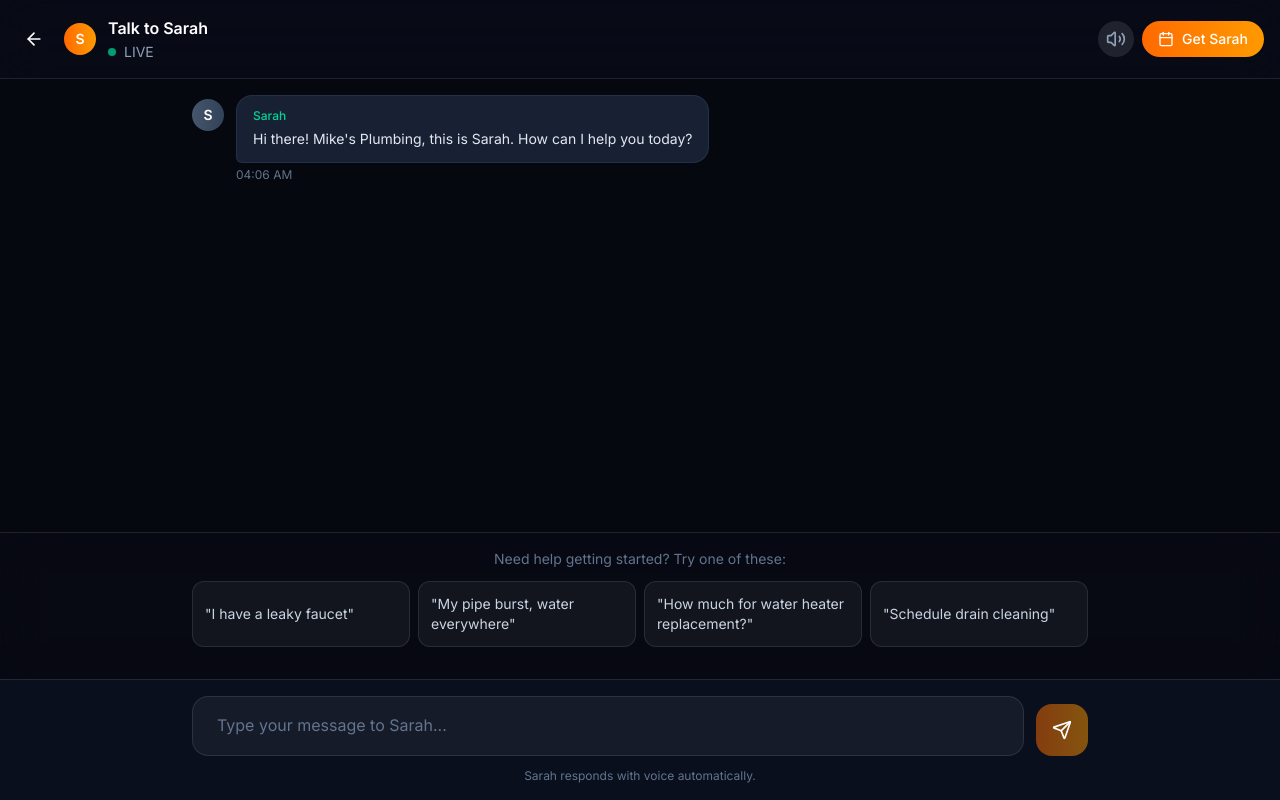
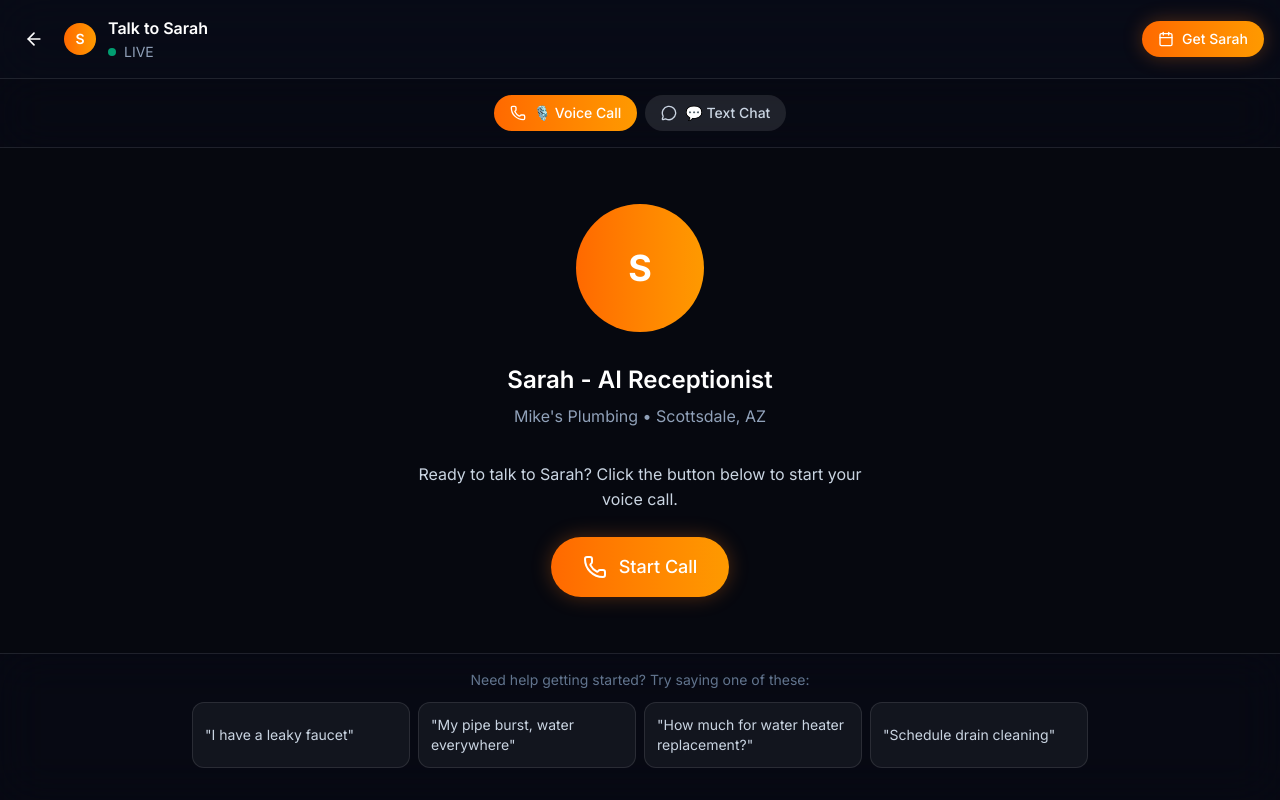
Before and after one commit to omniaintelligenceteam-ctrl/silent-ai-partner, a Next.js app: page /demo in a window 1280 px wide. Built offline with nearby package versions, Linux system fonts and the light colour scheme; no server answers.

Commit message:
Restore dual-mode demo: Voice Call (Retell) + Text Chat (w/ ElevenLabs TTS)

```diff
--- a/src/app/demo/page.tsx
+++ b/src/app/demo/page.tsx
@@ -1,7 +1,7 @@
 'use client';
 
 import { useState, useRef, useEffect } from 'react';
-import { Send, Calendar, ArrowLeft, Volume2, VolumeX } from 'lucide-react';
+import { Send, Calendar, ArrowLeft, Volume2, VolumeX, Phone, MessageCircle, PhoneOff } from 'lucide-react';
 import { FadeIn } from '@/components/ui/FadeIn';
 
 type Message = {
@@ -9,6 +9,9 @@ type Message = {
   content: string;
   timestamp: Date;
 };
+
+type CallState = 'idle' | 'connecting' | 'connected';
+type Mode = 'voice' | 'text';
 
 const scriptPrompts = [
   "I have a leaky faucet",
@@ -20,6 +23,9 @@ const scriptPrompts = [
 const SARAH_GREETING = "Hi there! Mike's Plumbing, this is Sarah. How can I help you today?";
 
 export default function DemoPage() {
+  const [mode, setMode] = useState<Mode>('voice');
+
+  // Text Chat State
   const [messages, setMessages] = useState<Message[]>([
     {
       role: 'assistant',
@@ -33,6 +39,10 @@ export default function DemoPage() {
   const [audioQueue, setAudioQueue] = useState<string[]>([]);
   const [isMuted, setIsMuted] = useState(false);
 
+  // Voice Call State
+  const [callState, setCallState] = useState<CallState>('idle');
+  const [retellWebClient, setRetellWebClient] = useState<any>(null);
+
   const messagesEndRef = useRef<HTMLDivElement>(null);
   const inputRef = useRef<HTMLInputElement>(null);
   const currentAudioRef = useRef<HTMLAudioElement | null>(null);
@@ -41,29 +51,57 @@ export default function DemoPage() {
 
   // Auto-scroll to bottom when new messages arrive
   useEffect(() => {
+    if (mode === 'text') {
       messagesEndRef.current?.scrollIntoView({ behavior: 'smooth' });
-  }, [messages]);
+    }
+  }, [messages, mode]);
 
-  // Auto-play Sarah's greeting on mount
+  // Auto-play Sarah's greeting on text mode
   useEffect(() => {
+    if (mode === 'text') {
       const timer = setTimeout(() => {
         if (!isMuted) {
           playTTS(SARAH_GREETING);
         }
       }, 1000);
       return () => clearTimeout(timer);
-  }, [isMuted]);
+    }
+  }, [mode, isMuted]);
 
-  // Process audio queue
+  // Process audio queue for text mode
   useEffect(() => {
     audioQueueRef.current = audioQueue;
-    if (audioQueue.length > 0 && !isProcessingAudioRef.current && !isMuted) {
+    if (audioQueue.length > 0 && !isProcessingAudioRef.current && !isMuted && mode === 'text') {
       processAudioQueue();
     }
-  }, [audioQueue, isMuted]);
+  }, [audioQueue, isMuted, mode]);
+
+  // Load Retell SDK when component mounts
+  useEffect(() => {
+    if (typeof window !== 'undefined' && !retellWebClient) {
+      // Load Retell SDK
+      const script = document.createElement('script');
+      script.src = 'https://cdn.jsdelivr.net/npm/retell-client-js-sdk@2.3.0/dist/web/index.min.js';
+      script.onload = () => {
+        // SDK loaded, initialize when needed
+        console.log('Retell SDK loaded');
+      };
+      document.head.appendChild(script);
+    }
+  }, [retellWebClient]);
+
+  // Cleanup on unmount
+  useEffect(() => {
+    return () => {
+      if (retellWebClient) {
+        retellWebClient.stopCall();
+      }
+      stopAudio();
+    };
+  }, [retellWebClient]);
 
   const processAudioQueue = async () => {
-    if (isProcessingAudioRef.current || audioQueueRef.current.length === 0 || isMuted) return;
+    if (isProcessingAudioRef.current || audioQueueRef.current.length === 0 || isMuted || mode !== 'text') return;
 
     isProcessingAudioRef.current = true;
     setIsPlaying(true);
@@ -121,7 +159,7 @@ export default function DemoPage() {
   };
 
   const playTTS = (text: string) => {
-    if (!isMuted) {
+    if (!isMuted && mode === 'text') {
       setAudioQueue(prev => [...prev, text]);
     }
   };
@@ -197,6 +235,72 @@ export default function DemoPage() {
     }
   };
 
+  const startCall = async () => {
+    try {
+      setCallState('connecting');
+
+      // Get access token from our API
+      const response = await fetch('/api/retell', {
+        method: 'POST',
+        headers: { 'Content-Type': 'application/json' },
+      });
+
+      if (!response.ok) {
+        throw new Error('Failed to get access token');
+      }
+
+      const { access_token } = await response.json();
+
+      // Initialize Retell WebClient
+      const webClient = new (window as any).RetellWebClient();
+
+      webClient.on('call_started', () => {
+        console.log('Call started');
+        setCallState('connected');
+      });
+
+      webClient.on('call_ended', () => {
+        console.log('Call ended');
+        setCallState('idle');
+      });
+
+      webClient.on('error', (error: any) => {
+        console.error('Call error:', error);
+        setCallState('idle');
+      });
+
+      setRetellWebClient(webClient);
+
+      // Start the call
+      await webClient.startCall({
+        accessToken: access_token,
+      });
+
+    } catch (error) {
+      console.error('Error starting call:', error);
+      setCallState('idle');
+    }
+  };
+
+  const endCall = () => {
+    if (retellWebClient) {
+      retellWebClient.stopCall();
+      setRetellWebClient(null);
+    }
+    setCallState('idle');
+  };
+
+  const handlePromptClick = (prompt: string) => {
+    if (mode === 'voice') {
+      // For voice mode, we could potentially send this as a message to Sarah
+      // But typically voice calls are purely audio, so we'll just show a message
+      alert(`Say: "${prompt}"`);
+    } else {
+      // For text mode, send the message
+      sendMessage(prompt);
+    }
+  };
+
   const handleSubmit = (e: React.FormEvent) => {
     e.preventDefault();
     sendMessage();
@@ -236,6 +340,7 @@ export default function DemoPage() {
         </div>
 
         <div className="flex items-center gap-2">
+          {mode === 'text' && (
             <button
               onClick={toggleMute}
               className={`p-2 rounded-full transition-all ${
@@ -249,6 +354,7 @@ export default function DemoPage() {
             >
               {isMuted ? <VolumeX className="w-5 h-5" /> : <Volume2 className="w-5 h-5" />}
             </button>
+          )}
 
           <a
             href="https://calendly.com/silentaipartner"
@@ -260,7 +366,127 @@ export default function DemoPage() {
         </div>
       </header>
 
-      {/* Messages */}
+      {/* Mode Toggle */}
+      <div className="p-4 border-b border-white/10 bg-bg-secondary/30 backdrop-blur-xl">
+        <div className="max-w-4xl mx-auto">
+          <div className="flex items-center justify-center gap-2">
+            <button
+              onClick={() => {
+                if (callState !== 'idle') endCall();
+                stopAudio();
+                setMode('voice');
+              }}
+              className={`flex items-center gap-2 px-4 py-2 rounded-full text-sm font-medium transition-all ${
+                mode === 'voice'
+                  ? 'bg-gradient-to-r from-orange-500 to-amber-500 text-white'
+                  : 'bg-white/10 text-slate-300 hover:bg-white/20 hover:text-white'
+              }`}
+            >
+              <Phone className="w-4 h-4" />
+              🎙️ Voice Call
+            </button>
+            <button
+              onClick={() => {
+                if (callState !== 'idle') endCall();
+                setMode('text');
+              }}
+              className={`flex items-center gap-2 px-4 py-2 rounded-full text-sm font-medium transition-all ${
+                mode === 'text'
+                  ? 'bg-gradient-to-r from-orange-500 to-amber-500 text-white'
+                  : 'bg-white/10 text-slate-300 hover:bg-white/20 hover:text-white'
+              }`}
+            >
+              <MessageCircle className="w-4 h-4" />
+              💬 Text Chat
+            </button>
+          </div>
+        </div>
+      </div>
+
+      {/* Content Area */}
+      <div className="flex-1 overflow-y-auto">
+        {mode === 'voice' ? (
+          // Voice Call Mode
+          <div className="h-full flex flex-col items-center justify-center p-8">
+            <FadeIn>
+              <div className="text-center max-w-md">
+                <div className="w-32 h-32 mx-auto mb-8 rounded-full bg-gradient-to-r from-orange-500 to-amber-500 flex items-center justify-center">
+                  <div className="text-4xl font-bold text-white">S</div>
+                </div>
+
+                <h2 className="text-2xl font-semibold mb-2">Sarah - AI Receptionist</h2>
+                <p className="text-slate-400 mb-8">Mike's Plumbing • Scottsdale, AZ</p>
+
+                {callState === 'idle' && (
+                  <div className="space-y-4">
+                    <p className="text-slate-300 mb-6">Ready to talk to Sarah? Click the button below to start your voice call.</p>
+                    <button
+                      onClick={startCall}
+                      className="bg-gradient-to-r from-orange-500 to-amber-500 hover:from-orange-400 hover:to-amber-400 text-white px-8 py-4 rounded-full text-lg font-medium transition-all btn-glow flex items-center gap-3 mx-auto"
+                    >
+                      <Phone className="w-6 h-6" />
+                      Start Call
+                    </button>
+                  </div>
+                )}
+
+                {callState === 'connecting' && (
+                  <div className="space-y-4">
+                    <div className="flex justify-center mb-4">
+                      <div className="flex space-x-2">
+                        <div className="w-3 h-3 bg-orange-500 rounded-full animate-bounce" style={{ animationDelay: '0ms' }} />
+                        <div className="w-3 h-3 bg-orange-500 rounded-full animate-bounce" style={{ animationDelay: '150ms' }} />
+                        <div className="w-3 h-3 bg-orange-500 rounded-full animate-bounce" style={{ animationDelay: '300ms' }} />
+                      </div>
+                    </div>
+                    <p className="text-slate-300">Connecting to Sarah...</p>
+                    <button
+                      onClick={endCall}
+                      className="bg-red-500/20 hover:bg-red-500/30 text-red-400 px-6 py-3 rounded-full font-medium transition-all"
+                    >
+                      Cancel
+                    </button>
+                  </div>
+                )}
+
+                {callState === 'connected' && (
+                  <div className="space-y-6">
+                    {/* Waveform Visualization */}
+                    <div className="flex justify-center mb-6">
+                      <div className="flex items-end space-x-1 h-16">
+                        {[...Array(12)].map((_, i) => (
+                          <div
+                            key={i}
+                            className="bg-gradient-to-t from-orange-500 to-amber-500 rounded-full animate-pulse"
+                            style={{
+                              width: '4px',
+                              height: `${Math.random() * 60 + 10}px`,
+                              animationDelay: `${i * 100}ms`,
+                              animationDuration: '1s'
+                            }}
+                          />
+                        ))}
+                      </div>
+                    </div>
+
+                    <p className="text-emerald-400 font-medium">🟢 Connected • Speaking with Sarah</p>
+                    <p className="text-slate-400 text-sm">Sarah can hear you. Speak naturally!</p>
+
+                    <button
+                      onClick={endCall}
+                      className="bg-red-500 hover:bg-red-600 text-white px-8 py-4 rounded-full text-lg font-medium transition-all flex items-center gap-3 mx-auto"
+                    >
+                      <PhoneOff className="w-6 h-6" />
+                      End Call
+                    </button>
+                  </div>
+                )}
+              </div>
+            </FadeIn>
+          </div>
+        ) : (
+          // Text Chat Mode
+          <div className="h-full flex flex-col">
             <div className="flex-1 overflow-y-auto p-4 space-y-4">
               <FadeIn>
                 <div className="max-w-4xl mx-auto">
@@ -325,17 +551,22 @@ export default function DemoPage() {
                 </div>
               </FadeIn>
             </div>
+          </div>
+        )}
+      </div>
 
       {/* Quick Prompts */}
       <div className="p-4 border-t border-white/10 bg-bg-secondary/30 backdrop-blur-xl">
         <div className="max-w-4xl mx-auto mb-4">
-          <p className="text-slate-500 text-sm mb-3 text-center">Need help getting started? Try one of these:</p>
+          <p className="text-slate-500 text-sm mb-3 text-center">
+            {mode === 'voice' ? 'Need help getting started? Try saying one of these:' : 'Need help getting started? Try one of these:'}
+          </p>
           <div className="grid grid-cols-2 sm:grid-cols-4 gap-2">
             {scriptPrompts.map((prompt, index) => (
               <button
                 key={index}
-                onClick={() => sendMessage(prompt)}
-                disabled={isTyping}
+                onClick={() => handlePromptClick(prompt)}
+                disabled={mode === 'text' && isTyping}
                 className="text-left p-3 bg-white/5 hover:bg-white/10 border border-white/10 hover:border-orange-500/30 rounded-xl transition-all text-sm text-slate-300 hover:text-white disabled:opacity-50 disabled:cursor-not-allowed"
               >
                 "{prompt}"
@@ -345,7 +576,8 @@ export default function DemoPage() {
         </div>
       </div>
 
-      {/* Input */}
+      {/* Text Input (only shown in text mode) */}
+      {mode === 'text' && (
         <div className="p-4 bg-bg-secondary border-t border-white/10">
           <div className="max-w-4xl mx-auto">
             <form onSubmit={handleSubmit} className="flex gap-3 items-end">
@@ -378,6 +610,7 @@ export default function DemoPage() {
             </p>
           </div>
         </div>
+      )}
 
       {/* Custom Styles */}
       <style jsx>{`
@@ -389,6 +622,14 @@ export default function DemoPage() {
         .animate-bounce {
           animation: bounce 1.4s ease-in-out infinite;
         }
+
+        .btn-glow {
+          box-shadow: 0 0 20px rgba(249, 115, 22, 0.3);
+        }
+
+        .btn-glow:hover {
+          box-shadow: 0 0 25px rgba(249, 115, 22, 0.4);
+        }
       `}</style>
     </div>
   );
```
Lines whose indentation alone changed are shown as unchanged.
